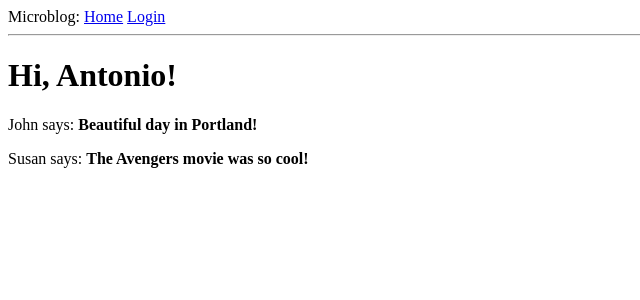
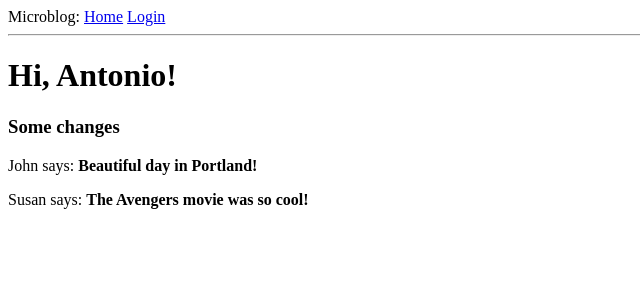
Before and after one commit to toiinnn/learningFlask, a Flask app: page / in a window 1280 px wide. Shown: the top 300 px of the page, without its empty margins (0-640 px from the left). Run offline with Flask 2, Linux system fonts and the light colour scheme.

Commit message:
testing some changes

```diff
--- a/app/templates/index.html
+++ b/app/templates/index.html
@@ -2,6 +2,7 @@
 
 {% block content %}
     <h1>Hi, {{ user.username }}!</h1>
+    <h3> Some changes</h3>
     {% for post in posts %}
     <div><p>{{post.author.username}} says: <b>{{ post.body }}</b></p></div>
     {% endfor %}
```
